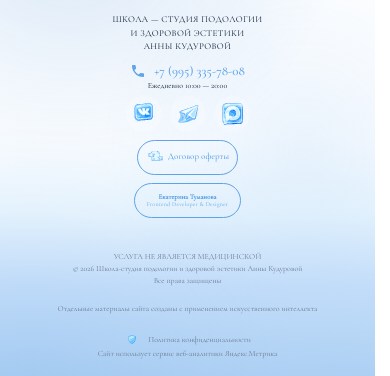
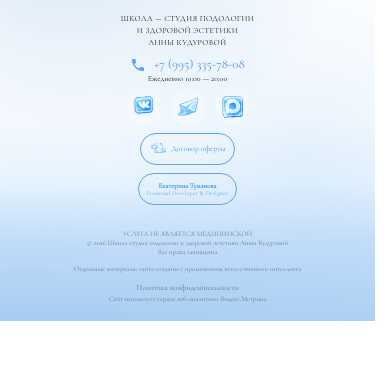
Before and after one commit to KatyMist/-Podolog_Anna_Kudurova, a website with bundled scripts: page index.html in a window 390 px wide. Shown: the part 1833-2209 px from the top of the page. After the commit the page ends 2154 px from the top, so only its background shows below. Built offline with nearby package versions, Linux system fonts and the light colour scheme.

Commit message:
описание изменений

```diff
--- a/styles/blocks/_footer.scss
+++ b/styles/blocks/_footer.scss
@@ -26,6 +26,12 @@
     }
 
     @include mobile {
+        grid-template-columns: repeat(4, auto);
+        justify-content: center;
+        gap: rem(6);
+    }
+
+    @include mobile-s {
         display: flex;
         flex-direction: column;
         align-items: center;
@@ -52,6 +58,10 @@
     align-items: flex-start;
     gap: rem(16);
     flex-wrap: wrap;
+
+    @include tablet {
+        align-items: center;
+    }
 
     @include mobile {
         flex-direction: column;
@@ -98,6 +108,10 @@
     }
 
     @include mobile {
+        font-size: rem(8);
+    }
+
+    @include mobile-s {
         word-spacing: normal;
         line-height: 1.5;
         max-width: rem(260);
@@ -116,6 +130,10 @@
 .footer__brand-content {
     display: flex;
     flex-direction: column;
+
+    @include tablet {
+        justify-content: center;
+    }
 }
 
 //БЛОК 2: КОНТАКТЫ
@@ -124,6 +142,11 @@
     display: flex;
     flex-direction: column;
     gap: rem(0);
+
+     @include tablet {
+        align-items: center;
+        text-align: center;
+    }
 
     @include mobile {
         align-items: center;
@@ -144,16 +167,20 @@
 
     @include hover { opacity: 0.8; }
 
-    @include tablet { font-size: rem(10); }
+    @include tablet {
+        display: flex;
+        font-size: rem(10);
+        line-height: 1.2;
+    }
 
     @include mobile {
-        font-size: rem(14);
-        flex-wrap: wrap;
-        justify-content: center;
+        font-size: rem(10);
     }
 
     @include mobile-s {
         font-size: rem(13);
+        flex-wrap: wrap;
+        justify-content: center;
     }
 }
 
@@ -162,9 +189,16 @@
     color: var(--text);
     line-height: 1.6;
 
-    @include tablet { font-size: rem(8); }
+    @include tablet {
+        font-size: rem(8);
+        line-height: 1.3;
+    }
 
     @include mobile {
+        font-size: rem(8);
+    }
+
+    @include mobile-s {
         word-spacing: normal;
         line-height: 1.5;
         max-width: rem(260);
@@ -252,9 +286,17 @@ $footer-btn-padding-mobile-s: rem(6) rem(8);
     }
 
     @include mobile {
-        width: auto;
+        width: rem(140);
+        height: rem(32);
+
+        padding: 0 rem(10);
+        font-size: rem(8);
+
+        display: flex;
+        justify-self: center;
+        margin-inline: auto;
+        align-items: center;
         justify-content: center;
-        padding: rem(8) rem(12);
     }
 
     @include mobile-s {
@@ -293,9 +335,23 @@ $footer-btn-padding-mobile-s: rem(6) rem(8);
     }
 
     @include mobile {
+        width: rem(140);
+        height: rem(32);
+
+        padding: 0 rem(10);
+        font-size: rem(8);
+
+        display: flex;
+        justify-self: center;
+        align-items: center;
+        justify-content: center;
+
+    }
+
+    @include mobile-s {
         width: auto;
         justify-content: center;
-        padding: rem(8) rem(12);
+        padding: rem(6) rem(8);
     }
 }
 
@@ -314,6 +370,10 @@ $footer-btn-padding-mobile-s: rem(6) rem(8);
         font-size: rem(7);
         line-height: 1;
     }
+
+    @include mobile {
+        font-size: rem(7);
+    }
 }
 
 .footer__dev-skills {
@@ -325,6 +385,10 @@ $footer-btn-padding-mobile-s: rem(6) rem(8);
     @include tablet {
         font-size: rem(6);
         line-height: 1;
+    }
+
+    @include mobile {
+        font-size: rem(6);
     }
 }
 
@@ -427,10 +491,14 @@ $footer-btn-padding-mobile-s: rem(6) rem(8);
     }
 
     @include mobile {
+        grid-template-columns: repeat(3, 1fr);
+        gap: rem(12);
+        align-items: start;
+    }
+
+    @include mobile-s {
         grid-template-columns: 1fr;
         gap: rem(8);
-        justify-items: center;
-        text-align: center;
     }
 }
 
@@ -446,7 +514,9 @@ $footer-btn-padding-mobile-s: rem(6) rem(8);
     @include mobile {
         align-items: center;
         text-align: center;
+        justify-content: flex-start;
         width: 100%;
+        padding-top: 0;
     }
 }
 
@@ -456,13 +526,16 @@ $footer-btn-padding-mobile-s: rem(6) rem(8);
     margin-top: rem(30);
 
     @include mobile {
-        align-items: center;
         margin-top: 0;
     }
 }
 
 .footer__bottom-right {
     align-items: flex-end;
+
+    @include mobile {
+        align-items: stretch;
+    }
 }
 
 .footer__copyright {
@@ -474,6 +547,12 @@ $footer-btn-padding-mobile-s: rem(6) rem(8);
     @include tablet { font-size: rem(8); }
 
     @include mobile {
+        font-size: rem(7);
+        line-height: 1.3;
+        text-align: center;
+    }
+
+    @include mobile-s {
         text-align: center;
     }
 }
@@ -486,6 +565,12 @@ $footer-btn-padding-mobile-s: rem(6) rem(8);
     @include tablet { font-size: rem(8); }
 
     @include mobile {
+        font-size: rem(7);
+        line-height: 1.3;
+        text-align: center;
+    }
+
+    @include mobile-s {
         text-align: center;
     }
 }
@@ -500,6 +585,11 @@ $footer-btn-padding-mobile-s: rem(6) rem(8);
     max-width: none;
 
     @include tablet { font-size: rem(8); }
+    @include mobile {
+        font-size: rem(7);
+        line-height: 1.3;
+        text-align: center;
+    }
 }
 
 .footer__policy {
@@ -511,11 +601,15 @@ $footer-btn-padding-mobile-s: rem(6) rem(8);
     text-decoration: none;
     transition: opacity var(--transition);
 
-    svg {
+    img {
         flex-shrink: 0;
         color: rgba(255, 255, 255, 0.65);
         width: rem(16);
         height: rem(16);
+
+        @include mobile {
+            display: none !important;
+        }
     }
 
     @include hover {
@@ -528,11 +622,18 @@ $footer-btn-padding-mobile-s: rem(6) rem(8);
     }
 
     @include mobile {
-        display: flex;
-        justify-content: center;
+        display: block;
+        max-width: rem(320);
+        margin: 0 auto;
+        text-align: center;
+    }
+
+    @include mobile-s {
+        display: block;
         width: 100%;
         max-width: rem(320);
         margin: 0 auto;
+        text-align: center;
     }
 }
 
@@ -548,7 +649,9 @@ $footer-btn-padding-mobile-s: rem(6) rem(8);
         font-size: rem(8);
     }
 
-    @include mobile {
+    @include mobile { font-size: rem(7); }
+
+    @include mobile-s {
         max-width: rem(320);
         margin: 0 auto;
         text-align: center;
```
Also changed, not shown: styles/helpers/_media.scss (line endings or trailing spaces), styles/main.css, 1 other file.
